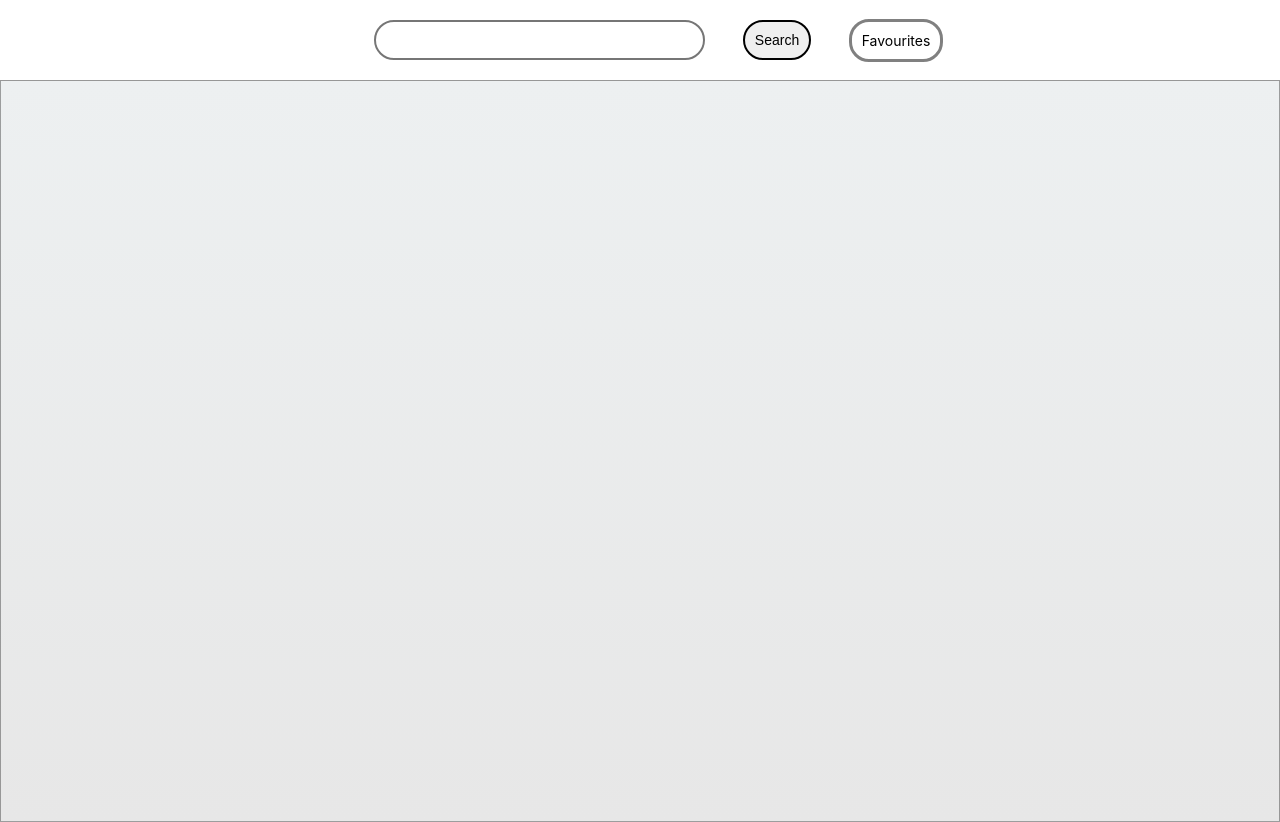
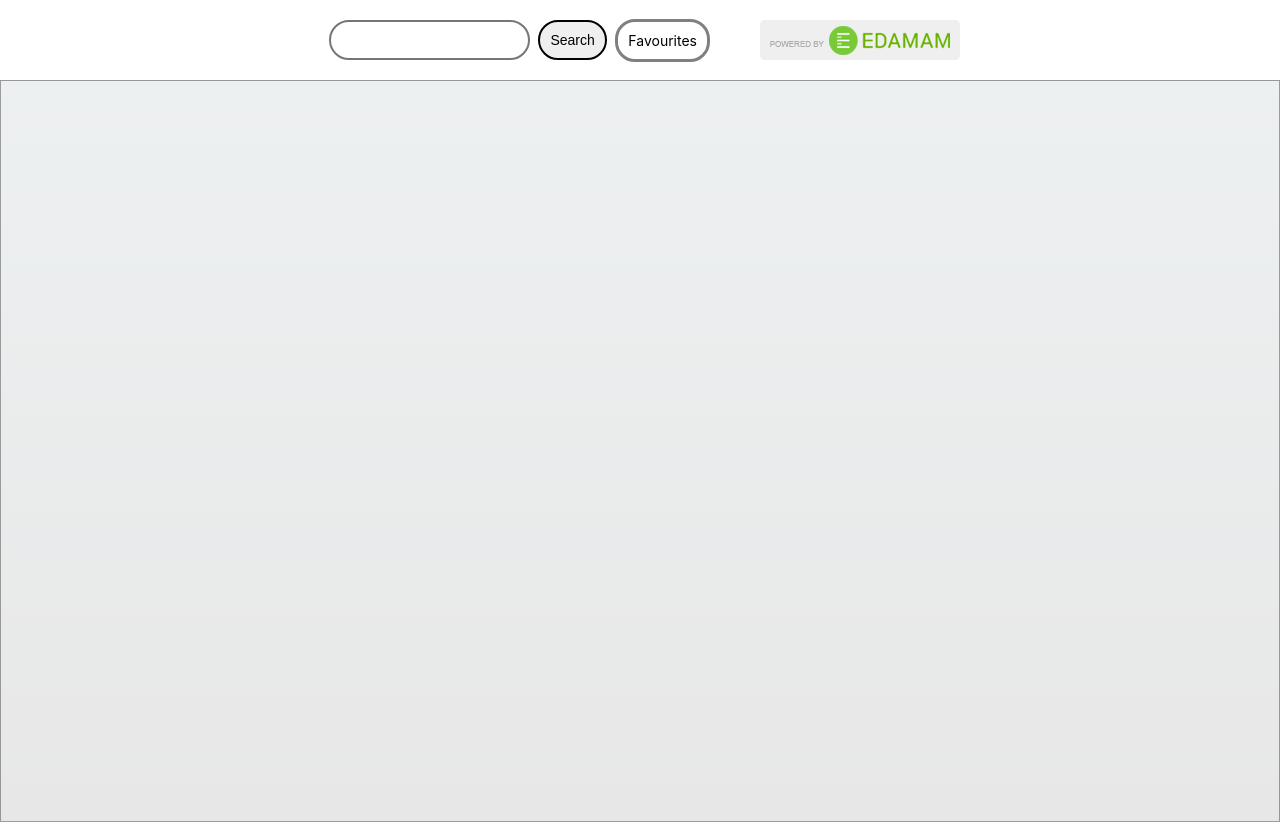
Before and after one commit to noah-blanchard/react-recipe-searcher, a React (Create React App) app: page / in a window 1280 px wide. Built offline with nearby package versions, Linux system fonts and the light colour scheme.

Commit message:
edamam attribution

```diff
--- a/src/App.js
+++ b/src/App.js
@@ -8,6 +8,8 @@ import './components/Navbar.css';
 import './App.css';
 import './components/Display.css';
 import Favorites from './Favorites';
+
+import Edamam from './light.png';
 
 
 function App() {
@@ -86,7 +88,9 @@ function App() {
             <button className="search-btn" onClick={getRecipe}>Search</button>
           </form>
           <Link to='/favorites' className='fav-btn'>Favourites</Link>
+          <img src={Edamam} alt="Edamam"></img>
         </div>
+
       </nav>
 
 
@@ -94,6 +98,10 @@ function App() {
         <Route exact path="/" element={<Home recipes={recipes} favorites={favorites} addFavorite={addFavorite} />} />
         <Route exact path="/favorites" element={<Favorites fav={favorites} recipes={recipes} addFavorite={addFavorite} />} />
       </Routes>
+
+      <footer>
+
+      </footer>
 
 
     </div>
--- a/src/components/Navbar.css
+++ b/src/components/Navbar.css
@@ -46,6 +46,8 @@ nav {
     color: black;
     border-color: grey;
     text-decoration: none;
+    margin-right: 50px;
+
 }
 
 .fav-btn:hover {
```
Also changed, not shown: src/light.png (added).
